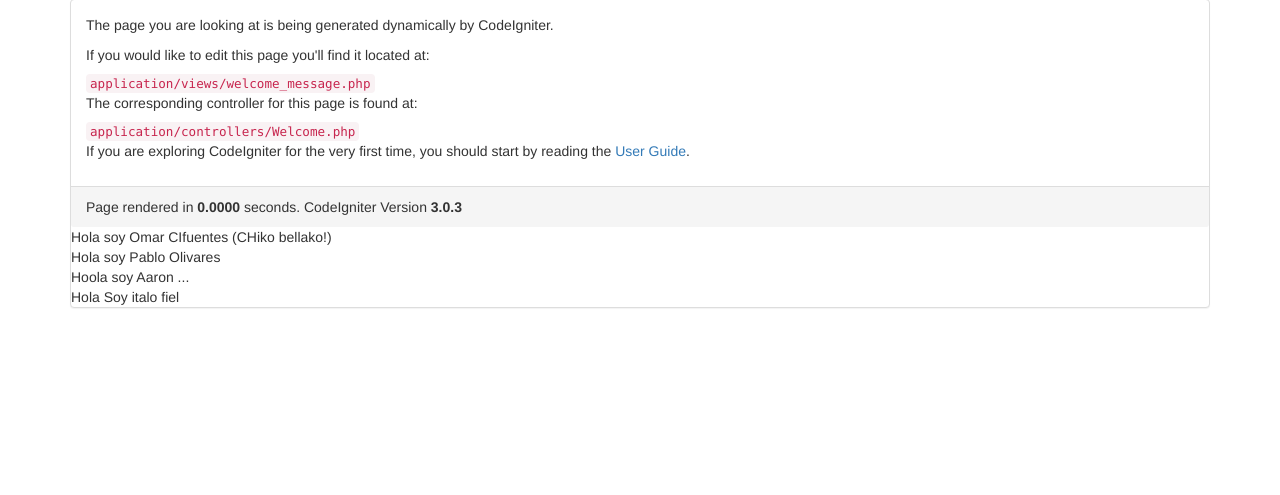
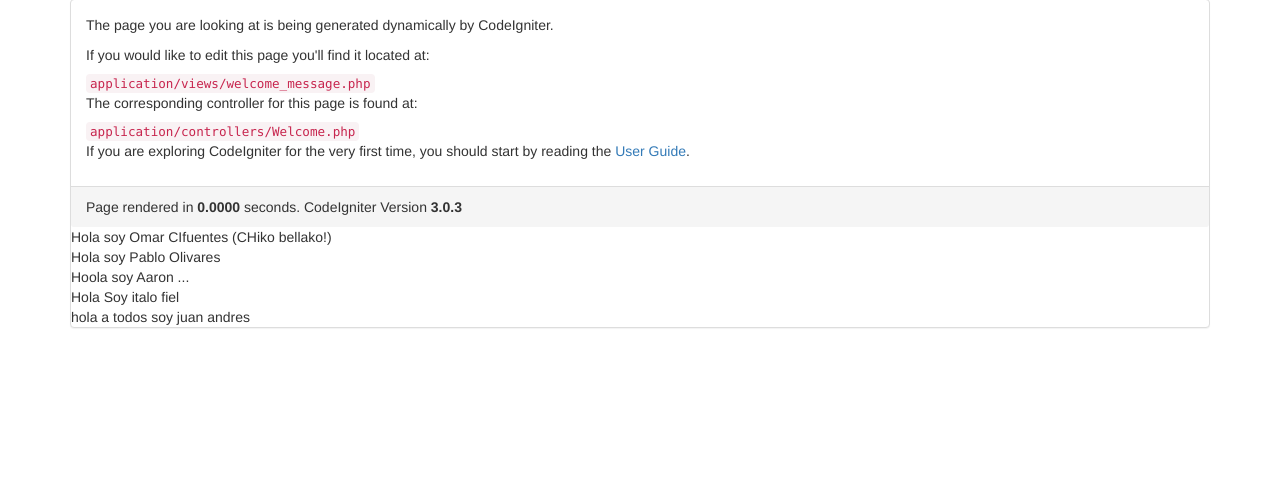
Before and after one commit to xaloh007/TeclerasVirtualesPHP, a CodeIgniter app: page /CodeIgniter/ in a window 1280 px wide. Shown: the part 193-688 px from the top of the page. Run offline with CodeIgniter, Linux system fonts and the light colour scheme.

Commit message:
agregar hola mundo

```diff
--- a/application/views/welcome_message.php
+++ b/application/views/welcome_message.php
@@ -24,4 +24,5 @@ defined('BASEPATH') OR exit('No direct script access allowed');
 	<div>Hola soy Pablo Olivares</div>
 	<div>Hoola soy Aaron ...</div>
 	<div>Hola Soy italo fiel</div>
+	<div>hola a todos soy  juan andres</div>
 	</div>
```
